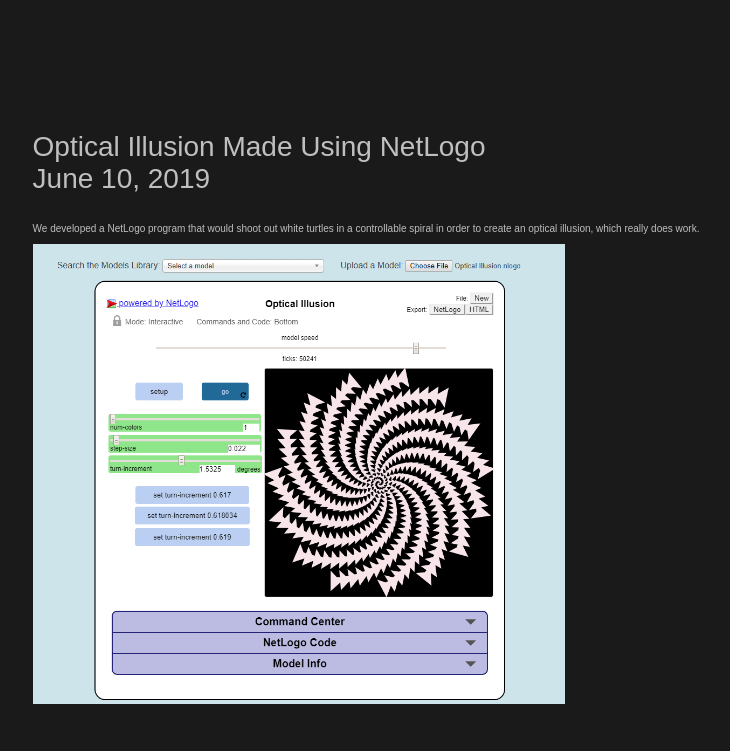
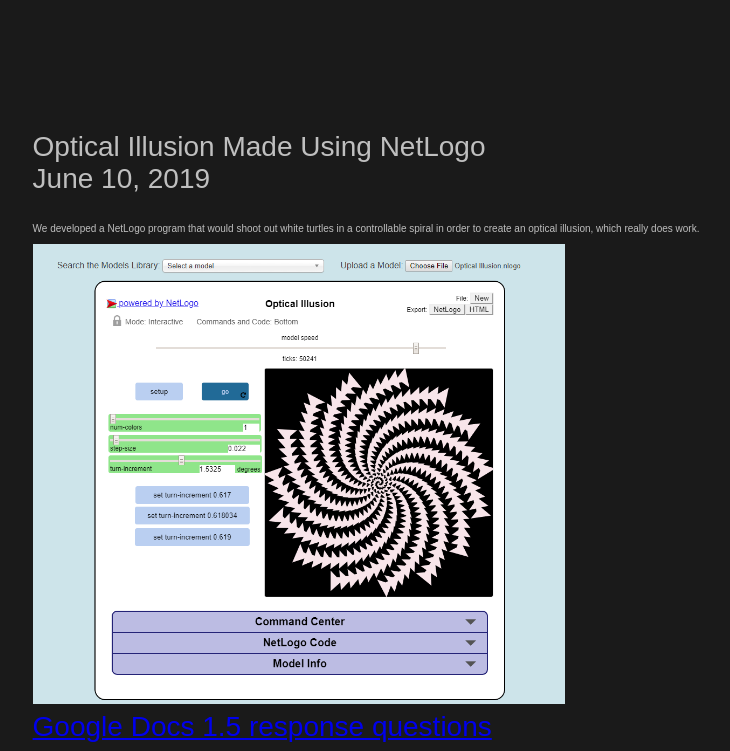
Before and after one commit to Xtremmy/CSPWebsite2019, a plain HTML site: page portfolio.html in a window 1280 px wide. Shown: the part 7208-7959 px from the top of the page, without its empty margins (165-895 px from the left). Before the commit the page ends 7927 px from the top, so only its background shows below. Drawn offline with Linux system fonts and the light colour scheme.

Commit message:
Add files via upload

```diff
--- a/portfolio.html
+++ b/portfolio.html
@@ -85,6 +85,7 @@
       <p><br><br><br><br>Optical Illusion Made Using NetLogo<br>June 10, 2019</p>
       <p style="font-size: 10px">We developed a NetLogo program that would shoot out white turtles in a controllable spiral in order to create an optical illusion, which really does work.</p>
       <img src="images/OpticalIllusion.PNG" alt="Optical Illusion" style="width:532px;height:460px;">
+      <a href=https://docs.google.com/document/d/19siFTrFCqCeSIRyMGMaARKyEF0X4MDUo0ytfVVwhhs4/edit "font-size: 100px" target="_blank"><br>Google Docs 1.5 response questions</a>
     </div>
 </head>
 </html>
```
